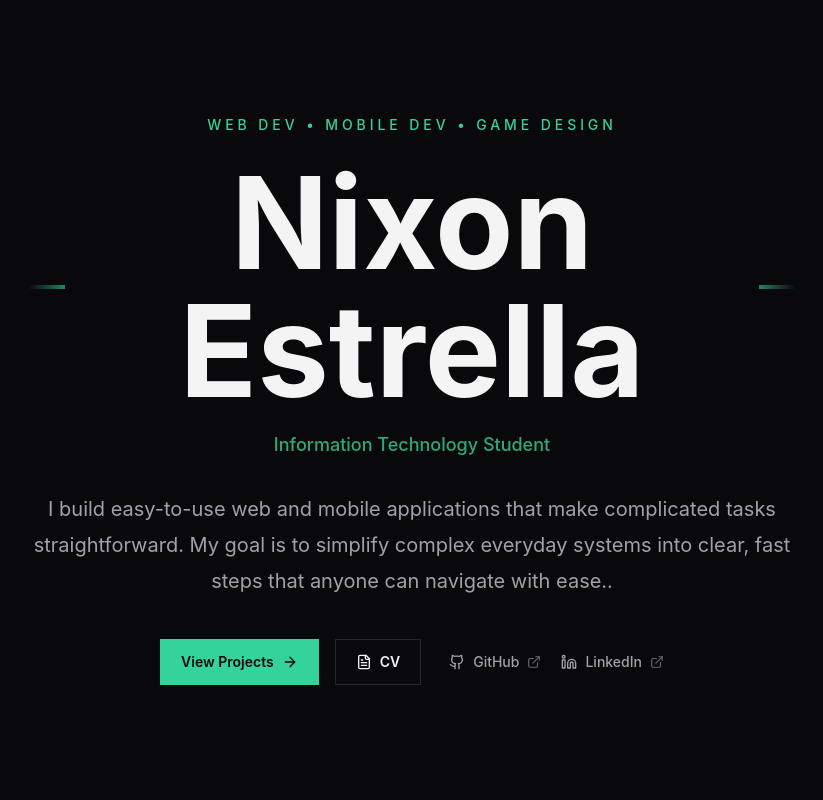
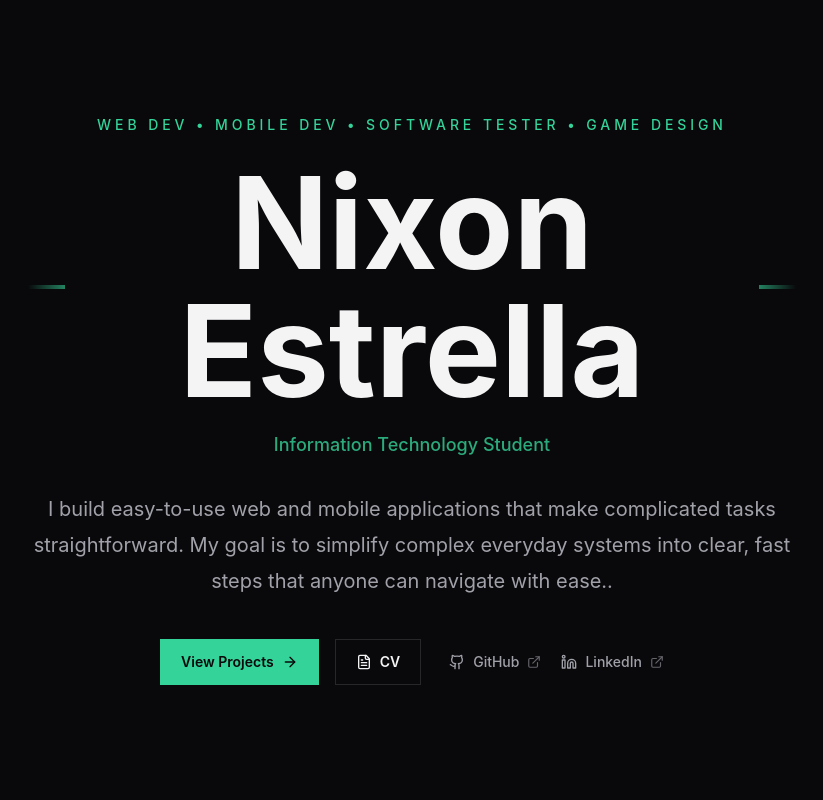
Before and after one commit to NixonEarl/PORTFOLIO_WEB, a React (Vite) app: page / in a window 1280 px wide. Shown: the top 800 px of the page, without its empty margins (228-1051 px from the left). Built offline with nearby package versions, Linux system fonts and the light colour scheme.

Commit message:
Add 'SOFTWARE TESTER' to Hero component text
edit

```diff
--- a/src/components/Hero.tsx
+++ b/src/components/Hero.tsx
@@ -55,7 +55,7 @@ export function Hero() {
             transition={{ duration: 0.7, delay: 0.1, ease: 'easeOut' }}
             className="text-sm font-medium uppercase tracking-[0.28em] text-emerald-400"
           >
-            WEB DEV • MOBILE DEV • GAME DESIGN
+            WEB DEV • MOBILE DEV • SOFTWARE TESTER • GAME DESIGN
           </motion.p>
 
           <motion.div
```
